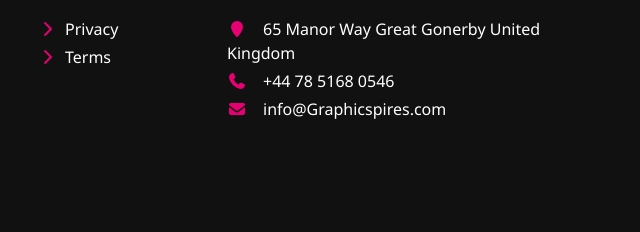
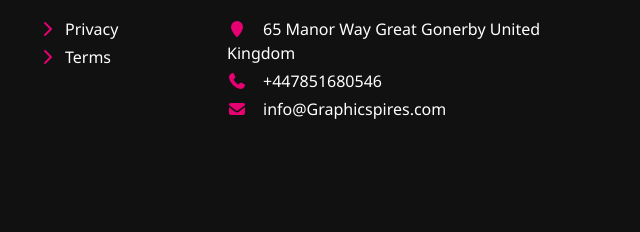
Before and after one commit to Ritika320512/Graphicspires-Website, a plain HTML site: page terms.html in a window 1280 px wide. Shown: the part 2037-2269 px from the top of the page, 615-1255 px from the left. Drawn offline with nearby package versions, Linux system fonts and the light colour scheme.

Commit message:
Update terms.html

```diff
--- a/terms.html
+++ b/terms.html
@@ -57,79 +57,39 @@
                    <h4 class="mt-3 mb-3">General</h4>
 
             <p>These Terms and Conditions govern your use of the services provided by Graphic Spires. If you do not agree with any of these terms, you should not use our website or services.</p>
-
-
-
             <h4 class="mt-3 mb-3">Services</h4>
-
             <p>We offer professional graphic design services, including but not limited to logo design, branding, marketing materials, web design, and more. All services are provided as described on our website or as agreed upon in a separate contract.</p>
-
-
-
             <h4 class="mt-3 mb-3">User Responsibilities</h4>
-
             <p>You agree to provide accurate and complete information when requesting services from Graphic Spires.</p>
-
             <p>You are responsible for any content you provide to us, including text, images, and other materials.</p>
-
             <p>You may not use our services or website for any unlawful or prohibited purposes.</p>
-
-
-
             <h4 class="mt-3 mb-3">Payment and Fees</h4>
-
             <p>All payments for services are due as specified in the invoice or contract.</p>
-
             <p>Payments must be made in full before we begin work on your project, unless otherwise agreed upon.</p>
-
             <p>We reserve the right to charge interest or late fees for overdue payments.</p>
 
-
-
             <h4 class="mt-3 mb-3">Intellectual Property</h4>
-
             <p>All graphic designs and intellectual property rights created for you will remain the property of Graphic Spires until full payment is received.</p>
-
             <p>Upon payment, you will receive a license to use the designs for the purpose specified in the contract.</p>
-
             <p>You agree not to reproduce, distribute, or sell any designs created by us without prior written permission.</p>
 
-
-
             <h4 class="mt-3 mb-3">Confidentiality</h4>
-
             <p>We respect your privacy and confidentiality. Any information shared with us during the course of our services will be kept confidential and will not be disclosed to third parties without your consent, except as required by law.</p>
 
-
-
             <h4 class="mt-3 mb-3">Limitation of Liability</h4>
-
             <p>Graphic Spires will not be liable for any direct, indirect, incidental, or consequential damages arising from the use or inability to use our website or services. You agree to use our services at your own risk.</p>
 
-
-
             <h4 class="mt-3 mb-3">Termination</h4>
-
             <p>We reserve the right to suspend or terminate your access to our website and services at any time for violations of these Terms and Conditions or for any other reason.</p>
 
-
-
             <h4 class="mt-3 mb-3">Changes to Terms</h4>
-
             <p>We may update these Terms and Conditions at any time. Changes will be posted on this page, and the "Last Updated" date will reflect the most recent revisions.</p>
 
-
-
             <h4 class="mt-3 mb-3">Governing Law</h4>
-
             <p>These Terms and Conditions shall be governed by and construed in accordance with the laws of [your jurisdiction], without regard to its conflict of law principles.</p>
 
-
-
             <h4 class="mt-3 mb-3">Contact Us</h4>
-
             <p>Email: info@graphicspires.com</p>
-
             <p>Phone: +44 78 5168 0546</p>
 
           </div>
@@ -176,7 +136,7 @@
                         <li class="mb-1"><a href=""><span class="fas fa-map-marker" style="color:#e60072"></span><span
                                     class="ps-3">65 Manor Way Great Gonerby United Kingdom</span></a></li>
                         <li class="mb-1"><a href="tel:447851680546"><span class="fas fa-phone"
-                                    style="color:#e60072"></span><span class="ps-3">+44 78 5168 0546</span></a>
+                                    style="color:#e60072"></span><span class="ps-3">+447851680546</span></a>
                         </li>
                         <li class="mb-1"><a href="mailto:info@graphicspires.com"><span class="fas fa-envelope"
                                     style="color:#e60072"></span><span class="ps-3">info@Graphicspires.com</span></a>
@@ -207,4 +167,5 @@
 
 </body>
 
+
 </html>
```
